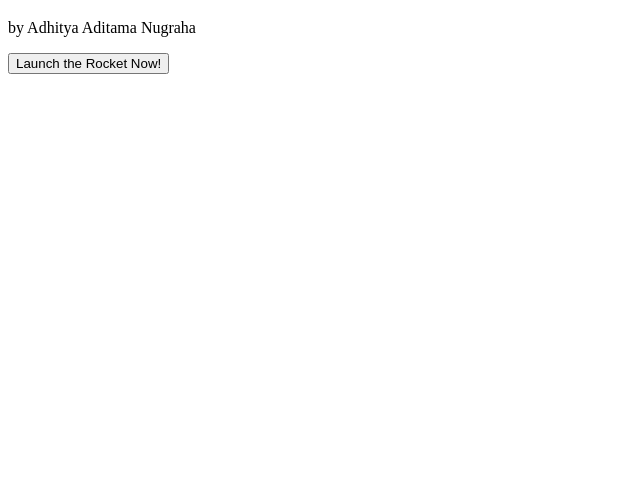
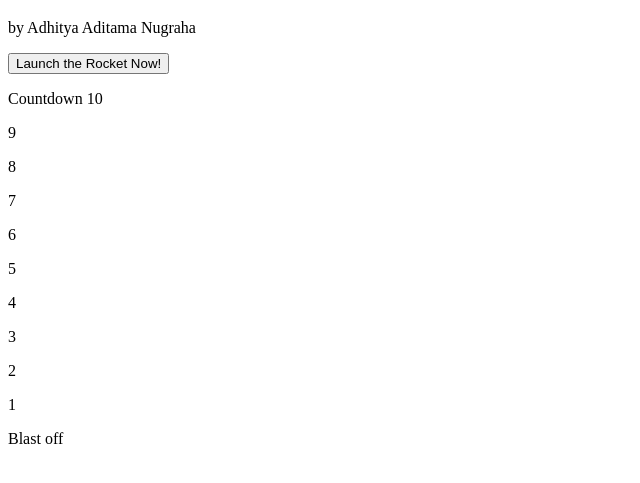
Before and after one commit to aaditamanugraha/launch-countdown, a plain HTML site: page index.html in a window 1280 px wide. Both pictures are taken after a click on the button "Launch the Rocket Now!". Shown: the part 61-544 px from the top of the page, without its empty margins (0-640 px from the left). Drawn offline with Linux system fonts and the light colour scheme.

Commit message:
Add fitur countdown

```diff
--- a/index.html
+++ b/index.html
@@ -9,12 +9,10 @@
     <div>
       <h1>Rocket Launcher</h1>
       <p>by Adhitya Aditama Nugraha</p>
+      <button>Launch the Rocket Now!</button>
     </div>
 
-    <p id="countdown"></p>
-
-    <button>Launch the Rocket Now!</button>
-
+    <div class="output"></div>
     <script src="script.js"></script>
   </body>
 </html>
--- a/script.js
+++ b/script.js
@@ -0,0 +1,22 @@
+const btn = document.querySelector("button");
+const output = document.querySelector(".output");
+output.innerHTML = "";
+
+let i = 10;
+
+btn.addEventListener("click", () => {
+  while (i >= 0) {
+    const para = document.createElement("p");
+
+    if (i === 10) {
+      para.textContent = `Countdown ${i}`;
+    } else if (i === 0) {
+      para.textContent = "Blast off";
+    } else {
+      para.textContent = i;
+    }
+
+    output.appendChild(para);
+    i--;
+  }
+});
```
